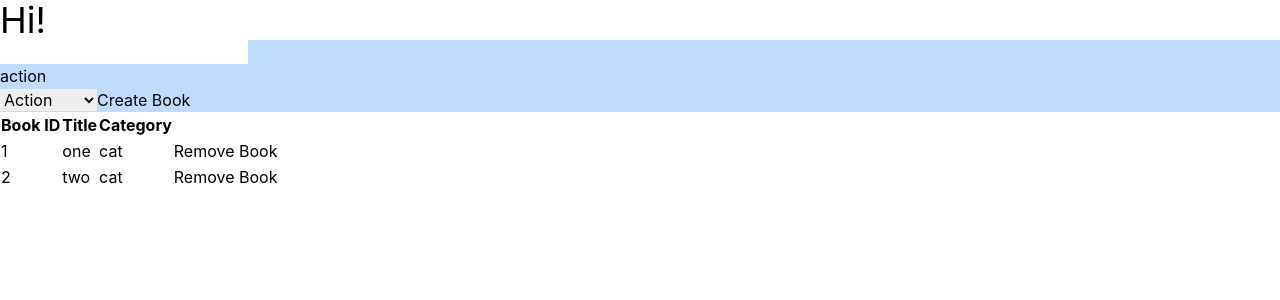
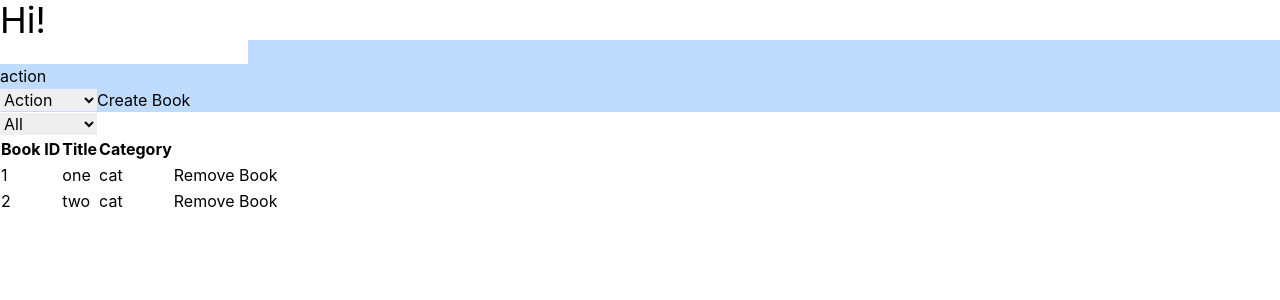
Before and after one commit to chubaquelo/React-Bookstore, a React (Create React App) app: page / in a window 1280 px wide. Shown: the top 300 px of the page. Built offline with nearby package versions, Linux system fonts and the light colour scheme.

Commit message:
add category filter

```diff
--- /dev/null
+++ b/src/components/CategoryFilter.js
@@ -0,0 +1,37 @@
+import React from 'react';
+import PropTypes from 'prop-types';
+
+const CategoryFilter = ({ handleFilter }) => {
+  const categories = [
+    'All',
+    'Action',
+    'Biography',
+    'History',
+    'Horror',
+    'Kids',
+    'Learning',
+    'Sci-Fi',
+  ];
+  const categoryOptions = categories.map(category => (
+    <option key={category} value={category}>
+      {category}
+    </option>
+  ));
+  return (
+    <div>
+      <select onChange={handleFilter}>
+        {categoryOptions}
+      </select>
+    </div>
+  );
+};
+
+CategoryFilter.propTypes = {
+  handleFilter: PropTypes.func,
+};
+
+CategoryFilter.defaultProps = {
+  handleFilter: () => {},
+};
+
+export default CategoryFilter;
--- a/src/containers/BooksList.js
+++ b/src/containers/BooksList.js
@@ -2,9 +2,10 @@ import React from 'react';
 import { connect } from 'react-redux';
 import PropTypes from 'prop-types';
 import Book from '../components/Book';
-import { removeBook } from '../actions';
+import { changeFilter, removeBook } from '../actions';
+import CategoryFilter from '../components/CategoryFilter';
 
-const BooksList = ({ bookData, dispatch }) => {
+const BooksList = ({ bookData, dispatch, filterData }) => {
   function removeThisBook(id) {
     dispatch(removeBook(id));
   }
@@ -20,8 +21,15 @@ const BooksList = ({ bookData, dispatch }) => {
     </tr>
   ));
 
+  const handleFilter = ({ target }) => {
+    dispatch(changeFilter(target.value));
+  };
+
+  console.log(filterData);
+
   return (
     <div>
+      <CategoryFilter handleFilter={handleFilter} />
       <table className="table-auto">
         <thead>
           <tr>
@@ -38,15 +46,18 @@ const BooksList = ({ bookData, dispatch }) => {
 
 const mapStateToProps = state => ({
   bookData: state.bookReducer,
+  filterData: state.filterReducer,
 });
 
 BooksList.propTypes = {
   bookData: PropTypes.oneOfType(['string', 'array', 'object']),
+  filterData: PropTypes.oneOfType(['string', 'array', 'object']),
   dispatch: PropTypes.func,
 };
 
 BooksList.defaultProps = {
   bookData: {},
+  filterData: {},
   dispatch: () => {},
 };
 
--- a/src/reducers/filter.js
+++ b/src/reducers/filter.js
@@ -1,5 +1,9 @@
-const filterReducer = (state = {}, action) => {
+const CHANGE_FILTER = 'CHANGE_FILTER';
+
+const filterReducer = (state = 'All', action) => {
   switch (action.type) {
+    case CHANGE_FILTER:
+      return action.payload;
     default:
       return state;
   }
```
